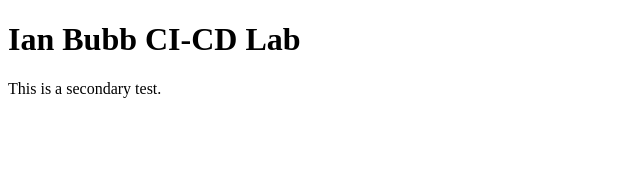
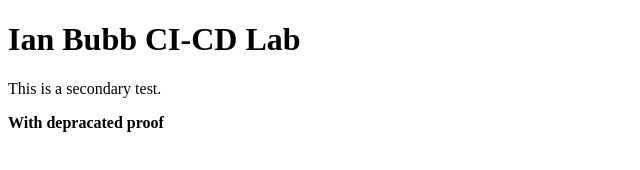
Before and after one commit to ijb1004/CI-CD-, a plain HTML site: page index.html in a window 1280 px wide. Shown: the whole page, without its empty margins (0-640 px from the left). Drawn offline with Linux system fonts and the light colour scheme.

Commit message:
Update index.html

```diff
--- a/index.html
+++ b/index.html
@@ -7,5 +7,6 @@
   <body>
   <h1>Ian Bubb CI-CD Lab</h1>
     <p> This is a secondary test. </p>
+    <strong>With depracated proof</strong>
   </body>
 </html>
```
